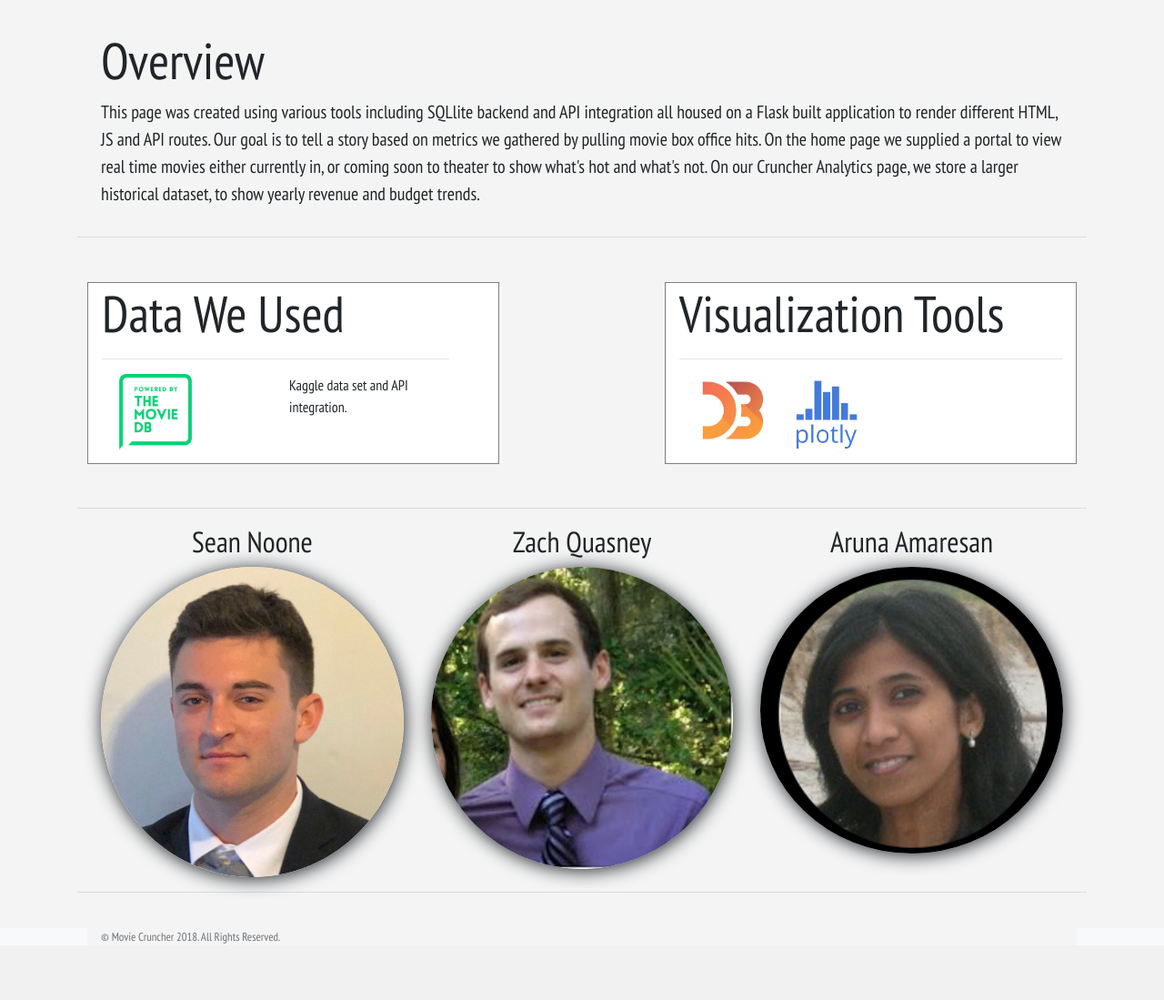
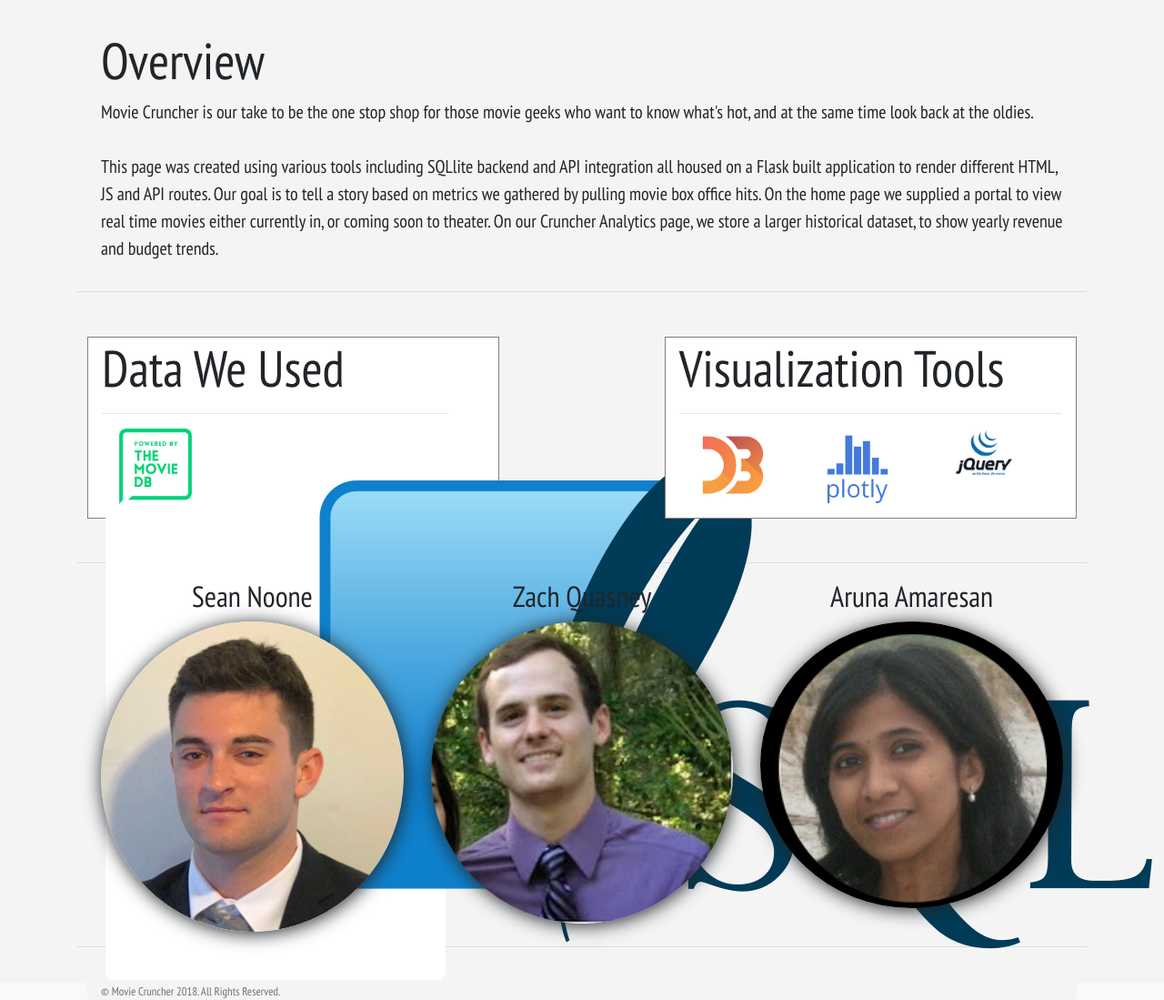
Before and after one commit to arunasunder/MovieCrunch, a Flask app: page /about in a window 1280 px wide; the page is wider, and only the part inside the window is pictured. Shown: the part 78-1177 px from the top of that part at 91% size. Before the commit the page ends 1115 px from the top of that part, so only its background shows below. Run offline with Flask 2, Linux system fonts and the light colour scheme; some libraries are stand-ins or nearby versions.

Commit message:
last commit

```diff
--- a/static/search.js
+++ b/static/search.js
@@ -3,7 +3,7 @@
       // window.open("search.html","_self")
         $(".elem1").remove()
         var movie_name = d3.select("#movie_search").node().value;
-        d3.select("#search_text").append("h2").html("Search Results: "+movie_name);
+        d3.select("#search_text").append("h2").html("Search Results: "+movie_name+"<hr>");
 
 
         console.log(movie_name);
--- a/static/style/style.css
+++ b/static/style/style.css
@@ -96,7 +96,7 @@
     display: block;
     float:center;
 }
-#movie_db_img, #d3_img, #plot_img{
+#movie_db_img, #d3_img, #plot_img, #jq_img{
 
     width: 80px;
     height:auto;
--- a/templates/about.html
+++ b/templates/about.html
@@ -46,7 +46,7 @@
         <div class="row" style="margin-top:3%;">
             <div class="col-lg-12">
                     <h1 class="display-4">Overview</h1>
-                        <p class="lead"> This page was created using various tools including SQLlite backend and API integration all housed on a Flask built application to render different HTML, JS and API routes. Our goal is to tell a story based on metrics we gathered by pulling movie box office hits. On the home page we supplied a portal to view real time movies either currently in, or coming soon to theater to show what's hot and what's not. On our Cruncher Analytics page, we store a larger historical dataset, to show yearly revenue and budget trends.</p>
+                        <p class="lead"> Movie Cruncher is our take to be the one stop shop for those movie geeks who want to know what's hot, and at the same time look back at the oldies.<br><br> This page was created using various tools including SQLlite backend and API integration all housed on a Flask built application to render different HTML, JS and API routes. Our goal is to tell a story based on metrics we gathered by pulling movie box office hits. On the home page we supplied a portal to view real time movies either currently in, or coming soon to theater. On our Cruncher Analytics page, we store a larger historical dataset, to show yearly revenue and budget trends.</p>
             </div>
           </div>
         <hr>
@@ -58,17 +58,13 @@
                 <div class="row" style="background-color:white;">
                     <div class="col-sm-6">
                 <a href="https://www.themoviedb.org/?language=en"><img src="../static/movie_db_img.png" id="movie_db_img"></a>
-                        <!--<p class="lead">
-                            <ol>
-                                <li>MovieDB API</li>
-                                <li>Kaggle Movie Dataset</li>
-                            </ol>
-
-                        </p>-->
                     </div>
                     <div class="col-sm-6">
+                        <a href=""><img src="../static/sqllite_img.png" id="sqllite_img"></a>
+                    </div>
+                    <!--<div class="col-sm-6">
                         <p>Kaggle data set and API integration.</p>
-                    </div>
+                    </div>-->
                 </div>
             </div>
         <div class="col-lg-2"></div>
@@ -76,11 +72,14 @@
                     <h2 class="display-4">Visualization Tools</h2>
                         <hr>
                         <div class="row" style="background-color: white;">
-                            <div class="col-sm-3">
-                        <img src="../static/d3_img.jpeg" id="d3_img">
+                            <div class="col-sm-4">
+                                <a href="https://d3js.org/"><img src="../static/d3_img.jpeg" id="d3_img"></a>
                             </div>
-                            <div class="col-sm-3">
-                                <img src="../static/Plotly_logo.png" id="plot_img">
+                            <div class="col-sm-4">
+                                <a href="https://plot.ly/python/"> <img src="../static/Plotly_logo.png" id="plot_img"></a>
+                            </div>
+                            <div class="col-sm-4">
+                                <a href="https://api.jquery.com/"><img src="../static/jquery-img.jpg" id="jq_img"></a>
                             </div>
                        <!-- <p class="lead"></p>
                             <ol>
@@ -128,7 +127,7 @@
 
                     <img src = "../static/aruna.png" alt = "fail" id="aruna">
                     <div class="overlay" id="overlay3">
-                        <div class="text">Aruna Amaresan</div>
+                        <div class="text">Business Solution Manager</div>
                     </div>
             </div>
 
--- a/templates/index.html
+++ b/templates/index.html
@@ -7,7 +7,7 @@
     <meta name="viewport" content="width=device-width, initial-scale=1, shrink-to-fit=no">
     <meta name="description" content="">
     <meta name="author" content="">
-
+      <link rel="shortcut icon" type="image/x-icon" href="../static/LogoMakr_2uCXIK.png">
     <title>Movie Cruncher</title>
 
     <!-- Bootstrap core CSS -->
```
Also changed, not shown: static/jquery-img.jpg (added), static/sqllite_img.png (added).
